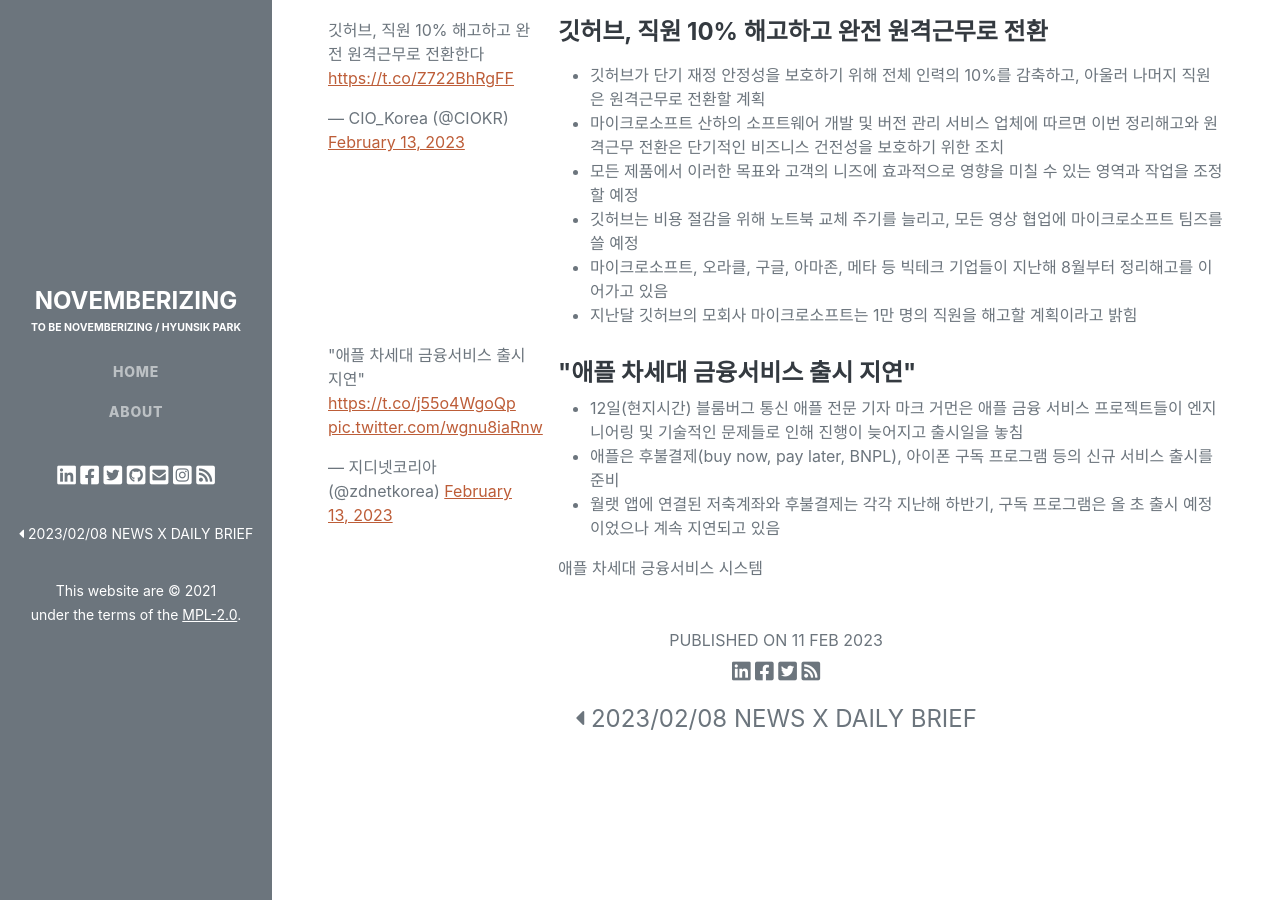
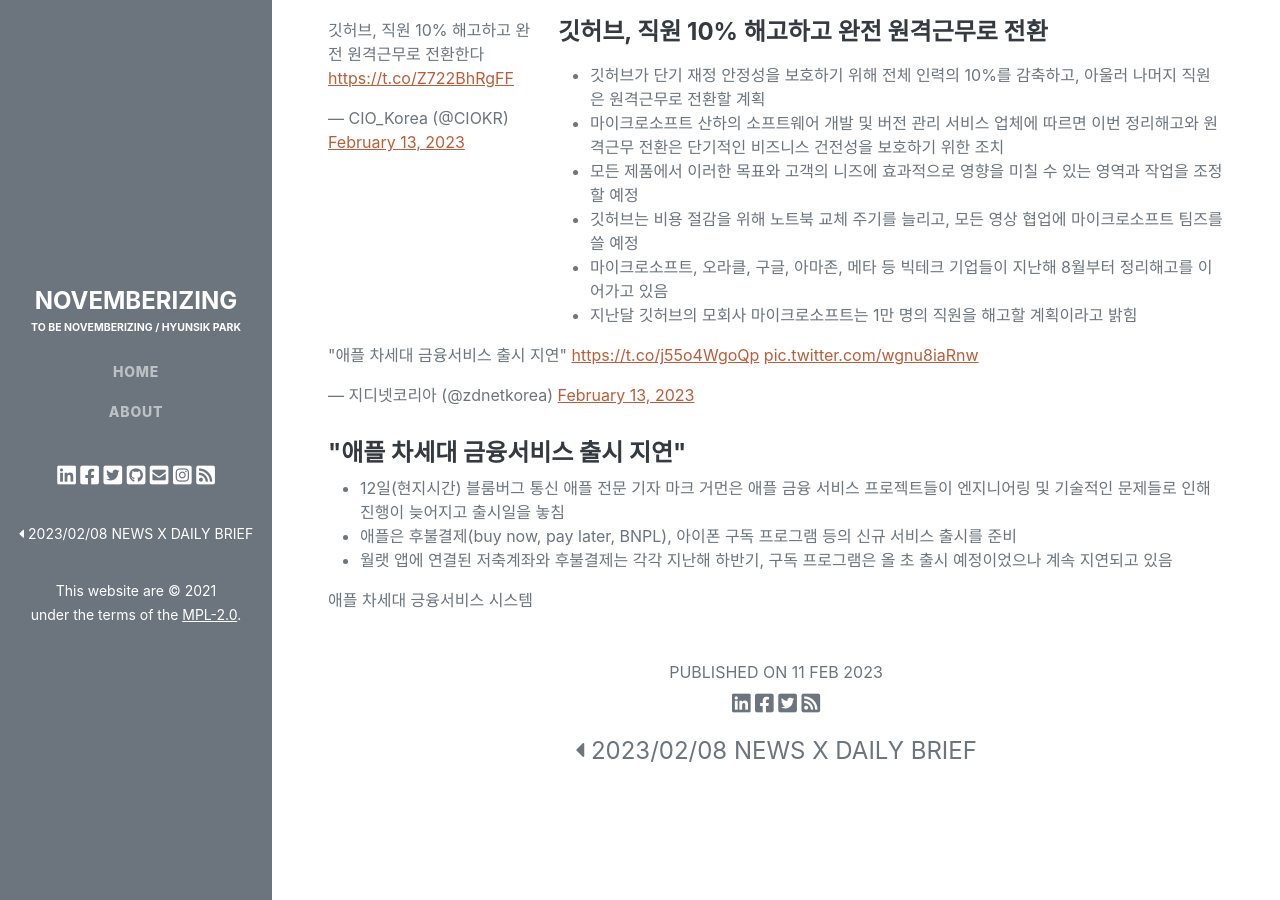
Before and after one commit to novemberizing/novemberizing.github.io, a Jekyll site: the page built from _posts/2023-02-13-TwitterBrief20230213.md, in a window 1280 px wide and 900 px high, scrolled down 771 px. Built offline with Jekyll 4.4.1, drawn with Linux system fonts in a browser that asks for light colours; comment, search, counter and statistics services are not loaded.

Commit message:
업데이트

```diff
--- a/_posts/2023-02-13-TwitterBrief20230213.md
+++ b/_posts/2023-02-13-TwitterBrief20230213.md
@@ -26,10 +26,10 @@
     </div>
 </div>
 <div class="row">
-    <div class="col-3">
+    <div class="col-3 col-xs-12">
         <blockquote class="twitter-tweet"><p lang="ko" dir="ltr">로톡, 라바웨이브와 업무협약 체결…“디지털 성범죄 피해자 법률상담 지원” <a href="https://t.co/VgUzHtUOjA">https://t.co/VgUzHtUOjA</a></p>&mdash; CIO_Korea (@CIOKR) <a href="https://twitter.com/CIOKR/status/1624948570783723526?ref_src=twsrc%5Etfw">February 13, 2023</a></blockquote>
     </div>
-    <div class="col-9">
+    <div class="col-9 col-xs-12">
         <h4>로톡, 라바웨이브와 업무협약 체결</h4>
         <ul>
             <li>디지털 성범죄 피해자 법률상담 지원</li>
@@ -37,10 +37,10 @@
     </div>
 </div>
 <div class="row">
-    <div class="col-3">
+    <div class="col-3 col-xs-12">
         <blockquote class="twitter-tweet"><p lang="ko" dir="ltr">깃허브, 직원 10% 해고하고 완전 원격근무로 전환한다 <a href="https://t.co/Z722BhRgFF">https://t.co/Z722BhRgFF</a></p>&mdash; CIO_Korea (@CIOKR) <a href="https://twitter.com/CIOKR/status/1624933420492095491?ref_src=twsrc%5Etfw">February 13, 2023</a></blockquote>
     </div>
-    <div class="col-9">
+    <div class="col-9 col-xs-12">
         <h4>깃허브, 직원 10% 해고하고 완전 원격근무로 전환</h4>
         <p>
             <ul>
@@ -67,10 +67,10 @@
     </div>
 </div>
 <div class="row">
-    <div class="col-3">
+    <div class="col-3 col-md-12">
         <blockquote class="twitter-tweet"><p lang="ko" dir="ltr">&quot;애플 차세대 금융서비스 출시 지연&quot; <a href="https://t.co/j55o4WgoQp">https://t.co/j55o4WgoQp</a> <a href="https://t.co/wgnu8iaRnw">pic.twitter.com/wgnu8iaRnw</a></p>&mdash; 지디넷코리아 (@zdnetkorea) <a href="https://twitter.com/zdnetkorea/status/1624953023280852992?ref_src=twsrc%5Etfw">February 13, 2023</a></blockquote>
     </div>
-    <div class="col-9 pt-3">
+    <div class="col-9 col-md-12 pt-3">
         <h4>"애플 차세대 금융서비스 출시 지연"</h4>
         <ul>
             <li>12일(현지시간) 블룸버그 통신 애플 전문 기자 마크 거먼은 애플 금융 서비스 프로젝트들이 엔지니어링 및 기술적인 문제들로 인해 진행이 늦어지고 출시일을 놓침</li>
```
